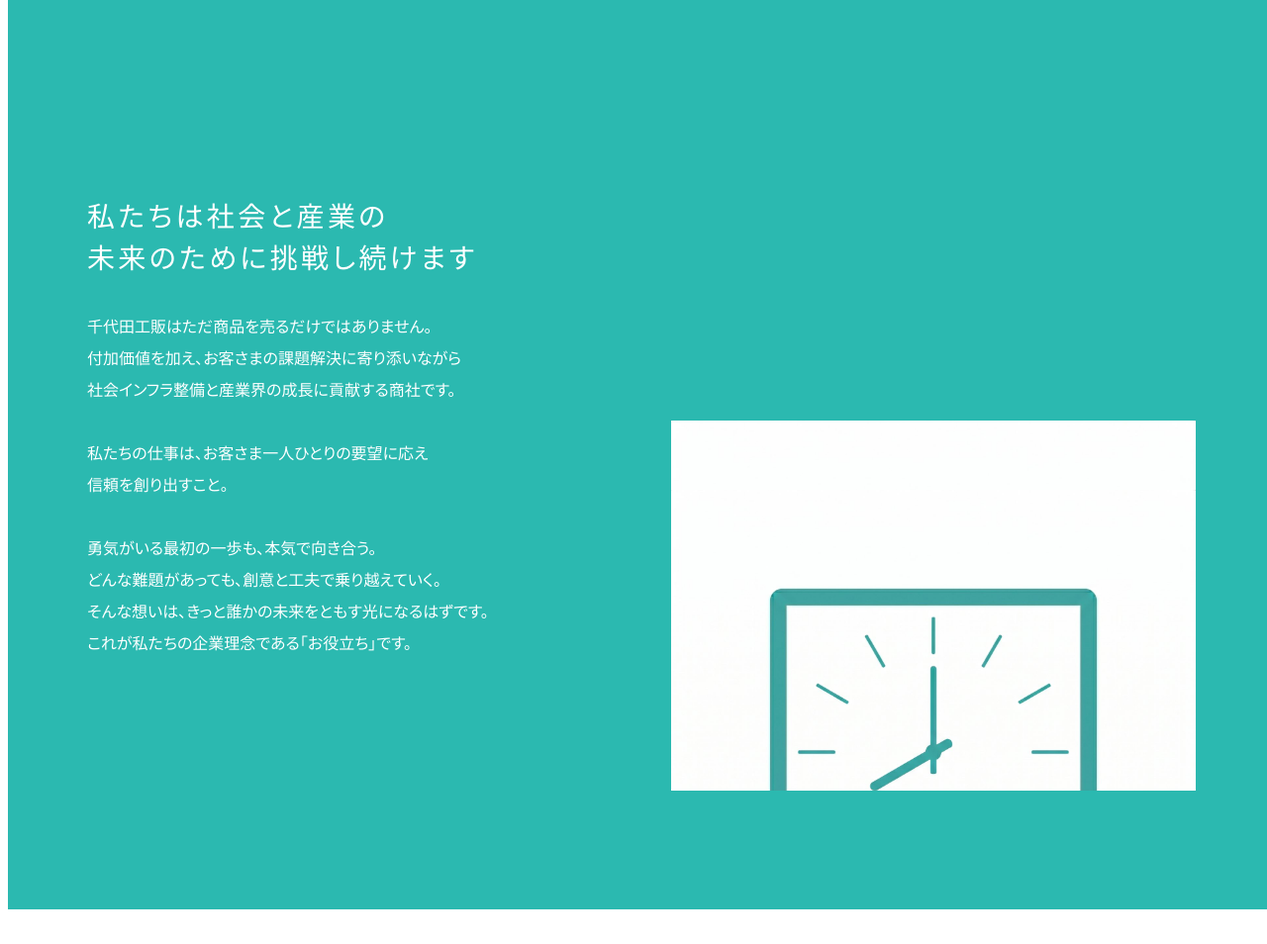
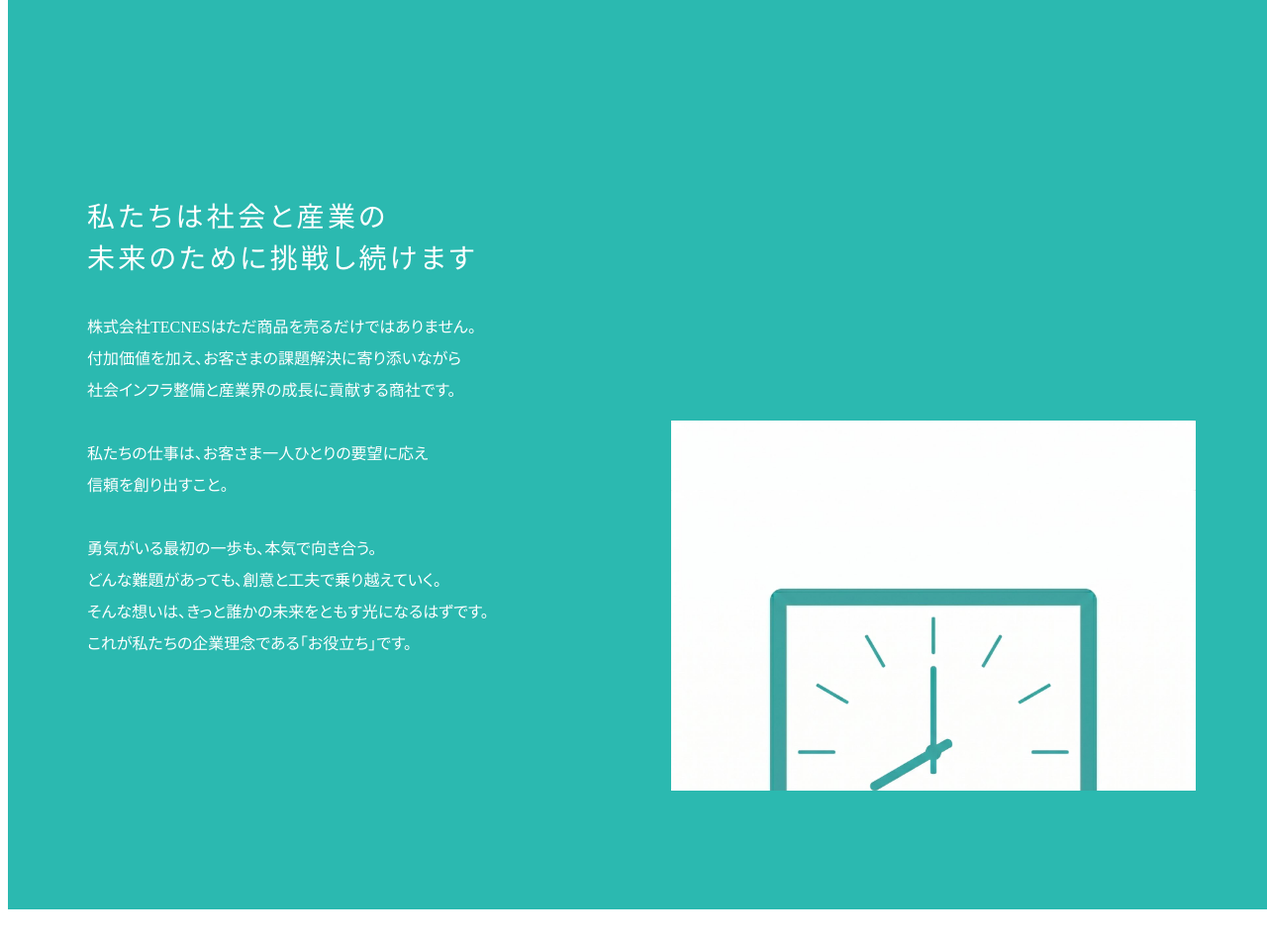
Before and after one commit to eijiyoshikawa/webtester, a WordPress theme: template wp-theme/tecnes-recruit/index.php in a window 1280 px wide. Shown: the part 809-1763 px from the top of the page at 99% size. Run offline with PHP 8.4 and a stand-in for WordPress, Linux system fonts and the light colour scheme; the site name, menu and one post (Sample post) are stand-ins, and other content is empty; some libraries are stand-ins or nearby versions.

Commit message:
feat: Rebrand to 株式会社TECNES + Customizer for company info
ハードコードされていた「千代田工販」関連を全て差し替え＋編集可能化。

社名／ロゴ alt／著作権 → WordPress サイト設定から自動取得:
- header.php / footer.php のロゴ alt: bloginfo('name')
- フッター著作権: tecnes_opt('company_en') (デフォルト 'TECNES Inc.')

本文中の「千代田工販」→「株式会社TECNES」を template-parts で一括置換:
- about.php, read.php, discovery.php, people.php

カスタマイザーで編集可能化 (functions.php tecnes_customize_register):
- 会社情報セクション: 創立／資本金／郵便番号／住所／Googleマップ URL／
  電話番号／最寄り駅 1-3／英語社名
- 採用エントリーリンクセクション: マイナビ URL／キャリタス URL／
  コーポレートサイト URL／プライバシーポリシー URL
- 全項目デフォルト空。未入力の項目はフッター側で自動的に非表示

フッターメニュー: /people/ /culture/ /recruitment/ などの未実装ページへの
リンクを TOP 内アンカー (#business, #people, #environment, #footnav) に
修正してリンク切れを解消。

外部 URL のハードコード除去:
- header.php / gnav.php / footnav.php のマイナビ・キャリタス Chiyoda corp ID を
  tecnes_mynavi_url() / tecnes_careertasu_url() ヘルパー経由に変更
- 未設定なら #entry にフォールバック
- chiyodakohan.co.jp/privacy.html や同コーポレートサイト URL も同様

バージョン 1.2.0 → 1.3.0

```diff
--- a/wp-theme/tecnes-recruit/footer.php
+++ b/wp-theme/tecnes-recruit/footer.php
@@ -15,82 +15,83 @@
                     </ul>
                 </li>
                 <li>
-                    <a href="<?php echo esc_url( home_url( '/people/' ) ); ?>" class="menuTtl">働く社員を知る</a>
+                    <a href="<?php echo esc_url( home_url( '/#people' ) ); ?>" class="menuTtl">働く社員を知る</a>
                 </li>
                 <li>
-                    <a href="<?php echo esc_url( home_url( '/culture/' ) ); ?>" class="menuTtl">働く環境を知る</a>
+                    <a href="<?php echo esc_url( home_url( '/#environment' ) ); ?>" class="menuTtl">働く環境を知る</a>
                     <ul class="subMenu">
-                        <li><a href="<?php echo esc_url( home_url( '/culture/' ) ); ?>">ENVIRONMENT 働く環境を知る</a></li>
+                        <li><a href="<?php echo esc_url( home_url( '/#environment' ) ); ?>">ENVIRONMENT 働く環境を知る</a></li>
                     </ul>
                 </li>
                 <li>
-                    <a href="<?php echo esc_url( home_url( '/recruitment/' ) ); ?>" class="menuTtl">採用情報</a>
-                    <ul class="subMenu">
-                        <li><a href="<?php echo esc_url( home_url( '/recruitment/#requirements' ) ); ?>">募集要項</a></li>
-                        <li><a href="<?php echo esc_url( home_url( '/recruitment/#flow' ) ); ?>">応募方法・選考フロー</a></li>
-                        <li><a href="<?php echo esc_url( home_url( '/recruitment/#message' ) ); ?>">採用担当者メッセージ</a></li>
-                        <li><a href="<?php echo esc_url( home_url( '/recruitment/#personality' ) ); ?>">求める人物像</a></li>
-                        <li><a href="<?php echo esc_url( home_url( '/recruitment/#faq' ) ); ?>">よくあるご質問</a></li>
-                    </ul>
+                    <a href="<?php echo esc_url( home_url( '/#footnav' ) ); ?>" class="menuTtl">採用情報</a>
                 </li>
             </ul>
             <ul class="menu02">
+                <?php $privacy = tecnes_opt( 'privacy_url' ); ?>
                 <li>
-                    <a href="https://www.chiyodakohan.co.jp/privacy.html" target="_blank" rel="noopener noreferrer">
+                    <a href="<?php echo $privacy ? esc_url( $privacy ) : esc_url( home_url( '/privacy/' ) ); ?>"<?php echo $privacy ? ' target="_blank" rel="noopener noreferrer"' : ''; ?>>
                         <span>プライバシーポリシー</span>
                     </a>
                 </li>
+                <?php if ( $corp = tecnes_opt( 'corp_site_url' ) ) : ?>
                 <li>
-                    <a href="https://www.chiyodakohan.co.jp/" target="_blank" rel="noopener noreferrer">
+                    <a href="<?php echo esc_url( $corp ); ?>" target="_blank" rel="noopener noreferrer">
                         <span>コーポレートサイト</span>
                     </a>
                 </li>
+                <?php endif; ?>
             </ul>
         </div>
 
         <div class="leftBox">
             <p class="footerLogo">
                 <a href="<?php echo esc_url( home_url( '/' ) ); ?>">
-                    <img src="<?php echo tecnes_img( 'logo.png' ); ?>" alt="千代田工販株式会社">
+                    <img src="<?php echo tecnes_img( 'logo.png' ); ?>" alt="<?php bloginfo( 'name' ); ?>">
                 </a>
             </p>
             <ul class="list01">
+                <?php if ( $founded = tecnes_opt( 'founded_date' ) ) : ?>
                 <li>
                     <span class="itemTtl">創立</span>
-                    <span>1947年（昭和22年）2月</span>
+                    <span><?php echo esc_html( $founded ); ?></span>
                 </li>
+                <?php endif; ?>
+                <?php if ( $capital = tecnes_opt( 'capital' ) ) : ?>
                 <li>
                     <span class="itemTtl">資本金</span>
-                    <span>200,000,000円</span>
+                    <span><?php echo esc_html( $capital ); ?></span>
                 </li>
+                <?php endif; ?>
             </ul>
+            <?php $postal = tecnes_opt( 'postal_code' ); $addr = tecnes_opt( 'address' ); ?>
+            <?php if ( $postal || $addr ) : ?>
             <p class="address">
-                〒104-0031 東京都中央区京橋2-8-7 読売京橋ビル
+                <?php echo esc_html( trim( $postal . ' ' . $addr ) ); ?>
                 <br class="u-sm-max">
             </p>
-            <a href="https://maps.app.goo.gl/kyobashi" target="_blank" rel="noopener noreferrer" class="mapLink">
+            <?php endif; ?>
+            <?php if ( $map = tecnes_opt( 'map_url' ) ) : ?>
+            <a href="<?php echo esc_url( $map ); ?>" target="_blank" rel="noopener noreferrer" class="mapLink">
                 <span>Googleマップ</span>
             </a>
-            <p class="tel">03-3564-5511</p>
+            <?php endif; ?>
+            <?php if ( $tel = tecnes_opt( 'tel' ) ) : ?>
+            <p class="tel"><?php echo esc_html( $tel ); ?></p>
+            <?php endif; ?>
             <ul class="list02">
+                <?php foreach ( array( 'station_1', 'station_2', 'station_3' ) as $key ) :
+                    $st = tecnes_opt( $key );
+                    if ( ! $st ) continue;
+                ?>
                 <li>
                     <span class="stationIco">地</span>
-                    <span>浅草線「宝町駅」より</span>
-                    <span class="time">徒歩4分</span>
+                    <span><?php echo esc_html( $st ); ?></span>
                 </li>
-                <li>
-                    <span class="stationIco">地</span>
-                    <span>銀座線「京橋駅」より</span>
-                    <span class="time">徒歩4分</span>
-                </li>
-                <li>
-                    <span class="stationIco">地</span>
-                    <span>東西線「日本橋駅」より</span>
-                    <span class="time">徒歩5分</span>
-                </li>
+                <?php endforeach; ?>
             </ul>
             <p class="copyright">
-                &copy; Chiyoda Kohan Co., LTD. All rights reserved.
+                &copy; <?php echo esc_html( tecnes_opt( 'company_en', get_bloginfo( 'name' ) ) ); ?> All rights reserved.
             </p>
         </div>
     </div>
--- a/wp-theme/tecnes-recruit/functions.php
+++ b/wp-theme/tecnes-recruit/functions.php
@@ -7,7 +7,7 @@ if ( ! defined( 'ABSPATH' ) ) {
     exit;
 }
 
-define( 'TECNES_THEME_VERSION', '1.2.0' );
+define( 'TECNES_THEME_VERSION', '1.3.0' );
 
 /**
  * ファイル更新時刻ベースで自動キャッシュバスティング。
@@ -79,3 +79,84 @@ add_action( 'wp_enqueue_scripts', 'tecnes_enqueue_assets' );
 function tecnes_img( $name ) {
     return esc_url( get_template_directory_uri() . '/assets/images/' . ltrim( $name, '/' ) );
 }
+
+/**
+ * Customizer 設定値の取得（デフォルト付き）。
+ * 管理画面: 外観 → カスタマイズ → 会社情報 / 採用エントリーリンク から編集可能。
+ */
+function tecnes_opt( $key, $default = '' ) {
+    return get_theme_mod( 'tecnes_' . $key, $default );
+}
+
+/**
+ * カスタマイザー登録
+ */
+function tecnes_customize_register( $wp_customize ) {
+    // ===== 会社情報 =====
+    $wp_customize->add_section( 'tecnes_company', array(
+        'title'    => __( '会社情報', 'tecnes-recruit' ),
+        'priority' => 30,
+    ) );
+
+    $fields = array(
+        'company_en'    => array( 'TECNES Inc.', '英語社名（著作権表記等で使用）' ),
+        'founded_date'  => array( '', '創立（例: 2010年）' ),
+        'capital'       => array( '', '資本金（例: 10,000,000円）' ),
+        'postal_code'   => array( '', '郵便番号（例: 〒000-0000）' ),
+        'address'       => array( '', '住所' ),
+        'map_url'       => array( '', 'Googleマップ URL' ),
+        'tel'           => array( '', '電話番号（例: 00-0000-0000）' ),
+        'station_1'     => array( '', '最寄り駅 1（例: ○○線「○○駅」より 徒歩○分）' ),
+        'station_2'     => array( '', '最寄り駅 2' ),
+        'station_3'     => array( '', '最寄り駅 3' ),
+    );
+    foreach ( $fields as $key => $cfg ) {
+        list( $default, $label ) = $cfg;
+        $wp_customize->add_setting( 'tecnes_' . $key, array(
+            'default'           => $default,
+            'sanitize_callback' => 'wp_kses_post',
+        ) );
+        $wp_customize->add_control( 'tecnes_' . $key, array(
+            'label'   => $label,
+            'section' => 'tecnes_company',
+            'type'    => 'text',
+        ) );
+    }
+
+    // ===== 採用エントリー外部リンク =====
+    $wp_customize->add_section( 'tecnes_entry_links', array(
+        'title'    => __( '採用エントリーリンク', 'tecnes-recruit' ),
+        'priority' => 31,
+    ) );
+
+    $links = array(
+        'mynavi_url'      => 'マイナビ エントリー URL',
+        'careertasu_url'  => 'キャリタス エントリー URL',
+        'corp_site_url'   => 'コーポレートサイト URL',
+        'privacy_url'     => 'プライバシーポリシー URL（空ならテーマ内 /privacy/ ）',
+    );
+    foreach ( $links as $key => $label ) {
+        $wp_customize->add_setting( 'tecnes_' . $key, array(
+            'default'           => '',
+            'sanitize_callback' => 'esc_url_raw',
+        ) );
+        $wp_customize->add_control( 'tecnes_' . $key, array(
+            'label'   => $label,
+            'section' => 'tecnes_entry_links',
+            'type'    => 'url',
+        ) );
+    }
+}
+add_action( 'customize_register', 'tecnes_customize_register' );
+
+/**
+ * エントリー（マイナビ）リンク。未設定なら #entry にフォールバック。
+ */
+function tecnes_mynavi_url() {
+    $u = tecnes_opt( 'mynavi_url' );
+    return $u ? esc_url( $u ) : '#entry';
+}
+function tecnes_careertasu_url() {
+    $u = tecnes_opt( 'careertasu_url' );
+    return $u ? esc_url( $u ) : '#entry';
+}
--- a/wp-theme/tecnes-recruit/header.php
+++ b/wp-theme/tecnes-recruit/header.php
@@ -14,7 +14,7 @@
         <p class="logo">
             <a href="<?php echo esc_url( home_url( '/' ) ); ?>" class="logoLink">
                 <span class="logoImage">
-                    <img src="<?php echo tecnes_img( 'logo.png' ); ?>" alt="千代田工販株式会社" width="200" height="50">
+                    <img src="<?php echo tecnes_img( 'logo.png' ); ?>" alt="<?php bloginfo( 'name' ); ?>" width="200" height="50">
                 </span>
                 <span class="logoTxt">RECRUIT SITE</span>
             </a>
@@ -36,12 +36,12 @@
                 <div class="entryBox">
                     <ul class="entryBoxList">
                         <li>
-                            <a href="https://job.mynavi.jp/27/pc/search/corp7" target="_blank" rel="noopener noreferrer">
+                            <a href="<?php echo tecnes_mynavi_url(); ?>" target="_blank" rel="noopener noreferrer">
                                 <img src="<?php echo tecnes_img( 'header_btn_mynavi.png' ); ?>" alt="マイナビ" width="200" height="60">
                             </a>
                         </li>
                         <li>
-                            <a href="https://job.career-tasu.jp/corp/00200776" target="_blank" rel="noopener noreferrer">
+                            <a href="<?php echo tecnes_careertasu_url(); ?>" target="_blank" rel="noopener noreferrer">
                                 <img src="<?php echo tecnes_img( 'header_btn_career-tasu.png' ); ?>" alt="キャリタス" width="200" height="60">
                             </a>
                         </li>
--- a/wp-theme/tecnes-recruit/style.css
+++ b/wp-theme/tecnes-recruit/style.css
@@ -4,7 +4,7 @@ Theme URI: https://tecnes-lp-001.vercel.app/
 Author: Chiyoda Kohan Co., LTD.
 Author URI: https://www.chiyodakohan.co.jp/
 Description: 千代田工販株式会社 新卒採用情報サイト WordPress テーマ。Next.js 14 版 (tecnes_lp_001) のフルポート。
-Version: 1.2.0
+Version: 1.3.0
 Requires at least: 6.0
 Requires PHP: 7.4
 License: GNU General Public License v2 or later
--- a/wp-theme/tecnes-recruit/template-parts/about.php
+++ b/wp-theme/tecnes-recruit/template-parts/about.php
@@ -14,10 +14,10 @@ $num_cards = array(
     <div class="l-inner aboutInner">
         <h2 class="ttl01 js-animate fadeIn01">
             <span class="ttl01En">ABOUT US</span>
-            <span class="ttl01Ja">千代田工販について</span>
+            <span class="ttl01Ja">株式会社TECNESについて</span>
         </h2>
 
-        <p class="subTtl">数字でわかる 千代田工販の今</p>
+        <p class="subTtl">数字でわかる 株式会社TECNESの今</p>
         <p class="note">※2025年3月時点</p>
 
         <div class="numGrid">
--- a/wp-theme/tecnes-recruit/template-parts/discovery.php
+++ b/wp-theme/tecnes-recruit/template-parts/discovery.php
@@ -7,10 +7,10 @@
     <div class="l-inner discoveryInner">
         <h2 class="ttl01 js-animate fadeIn01">
             <span class="ttl01En">DISCOVERY</span>
-            <span class="ttl01Ja">街に広がる千代田工販</span>
+            <span class="ttl01Ja">街に広がる株式会社TECNES</span>
         </h2>
         <p class="leadTxt">
-            社会のさまざまな領域で活躍している千代田工販の事業についてご紹介します。
+            社会のさまざまな領域で活躍している株式会社TECNESの事業についてご紹介します。
         </p>
         <a href="<?php echo esc_url( home_url( '/#business' ) ); ?>" class="ctaBtn">詳細を見る</a>
         <p class="decorCopy">
--- a/wp-theme/tecnes-recruit/template-parts/footnav.php
+++ b/wp-theme/tecnes-recruit/template-parts/footnav.php
@@ -21,8 +21,8 @@
             <div class="ctaBtns">
                 <a href="<?php echo esc_url( home_url( '/recruitment/' ) ); ?>" class="btnEntry">エントリーする</a>
                 <div class="externalBtns">
-                    <a href="https://job.mynavi.jp/27/pc/search/corp7" target="_blank" rel="noopener noreferrer" class="btnExternal">マイナビからエントリー</a>
-                    <a href="https://job.career-tasu.jp/corp/00200776" target="_blank" rel="noopener noreferrer" class="btnExternal">キャリタスからエントリー</a>
+                    <a href="<?php echo tecnes_mynavi_url(); ?>" target="_blank" rel="noopener noreferrer" class="btnExternal">マイナビからエントリー</a>
+                    <a href="<?php echo tecnes_careertasu_url(); ?>" target="_blank" rel="noopener noreferrer" class="btnExternal">キャリタスからエントリー</a>
                 </div>
             </div>
         </div>
--- a/wp-theme/tecnes-recruit/template-parts/gnav.php
+++ b/wp-theme/tecnes-recruit/template-parts/gnav.php
@@ -45,10 +45,10 @@
                 <h2 class="ttl01"><span>ENTRY</span></h2>
                 <ul class="list02">
                     <li>
-                        <a href="https://job.mynavi.jp/27/pc/search/corp7" target="_blank" rel="noopener noreferrer">マイナビからエントリー</a>
+                        <a href="<?php echo tecnes_mynavi_url(); ?>" target="_blank" rel="noopener noreferrer">マイナビからエントリー</a>
                     </li>
                     <li>
-                        <a href="https://job.career-tasu.jp/corp/00200776" target="_blank" rel="noopener noreferrer">キャリタスからエントリー</a>
+                        <a href="<?php echo tecnes_careertasu_url(); ?>" target="_blank" rel="noopener noreferrer">キャリタスからエントリー</a>
                     </li>
                 </ul>
             </div>
--- a/wp-theme/tecnes-recruit/template-parts/people.php
+++ b/wp-theme/tecnes-recruit/template-parts/people.php
@@ -1,6 +1,6 @@
 <?php
 $members = array(
-    array( 'thumb' => 'people_thumbs01@2x.jpg', 'catch' => '先輩に支えられ始まった千代田工販での挑戦 次は私が後輩を支える番だ',                                     'dept' => '電機システム部',           'role' => '営業職', 'name' => 'M.M', 'year' => '2017年入社' ),
+    array( 'thumb' => 'people_thumbs01@2x.jpg', 'catch' => '先輩に支えられ始まった株式会社TECNESでの挑戦 次は私が後輩を支える番だ',                                     'dept' => '電機システム部',           'role' => '営業職', 'name' => 'M.M', 'year' => '2017年入社' ),
     array( 'thumb' => 'people_thumbs02@2x.jpg', 'catch' => '関わるすべての人のベクトルを合わせて 大型プロジェクトに挑む',                                           'dept' => 'プラント産業システム部',   'role' => '営業職', 'name' => 'Y.T', 'year' => '2014年入社' ),
     array( 'thumb' => 'people_thumbs03@2x.jpg', 'catch' => '顧客利益だけでなく その先にある「社会に良いこと」を追求',                                               'dept' => '環境・機械システム営業部', 'role' => '営業職', 'name' => 'N.S', 'year' => '2017年入社' ),
     array( 'thumb' => 'people_thumbs04@2x.jpg', 'catch' => '主体性を持って企業と向き合い提案し、感謝される それが私の成長サイクル',                                 'dept' => '新潟支店',                 'role' => '営業職', 'name' => 'O.T', 'year' => '2017年入社' ),
@@ -16,7 +16,7 @@ $members = array(
             <span class="ttl01Ja">働く社員を知る</span>
         </h2>
         <p class="leadTxt">
-            千代田工販で新しい自分に出会い、変わらない自分の信念を持って活躍している先輩たち。どんな想いで働いているのか、エピソードを交えてご紹介します。
+            株式会社TECNESで新しい自分に出会い、変わらない自分の信念を持って活躍している先輩たち。どんな想いで働いているのか、エピソードを交えてご紹介します。
         </p>
     </div>
 
--- a/wp-theme/tecnes-recruit/template-parts/read.php
+++ b/wp-theme/tecnes-recruit/template-parts/read.php
@@ -7,7 +7,7 @@
                 私たちは社会と産業の<br class="u-sm-min">未来のために挑戦し続けます
             </h2>
             <p class="txt js-animate fadeIn01">
-                千代田工販はただ商品を売るだけではありません。<br class="u-sm-min">
+                株式会社TECNESはただ商品を売るだけではありません。<br class="u-sm-min">
                 付加価値を加え、お客さまの課題解決に寄り添いながら<br class="u-sm-min">
                 社会インフラ整備と産業界の成長に貢献する商社です。
             </p>
```
